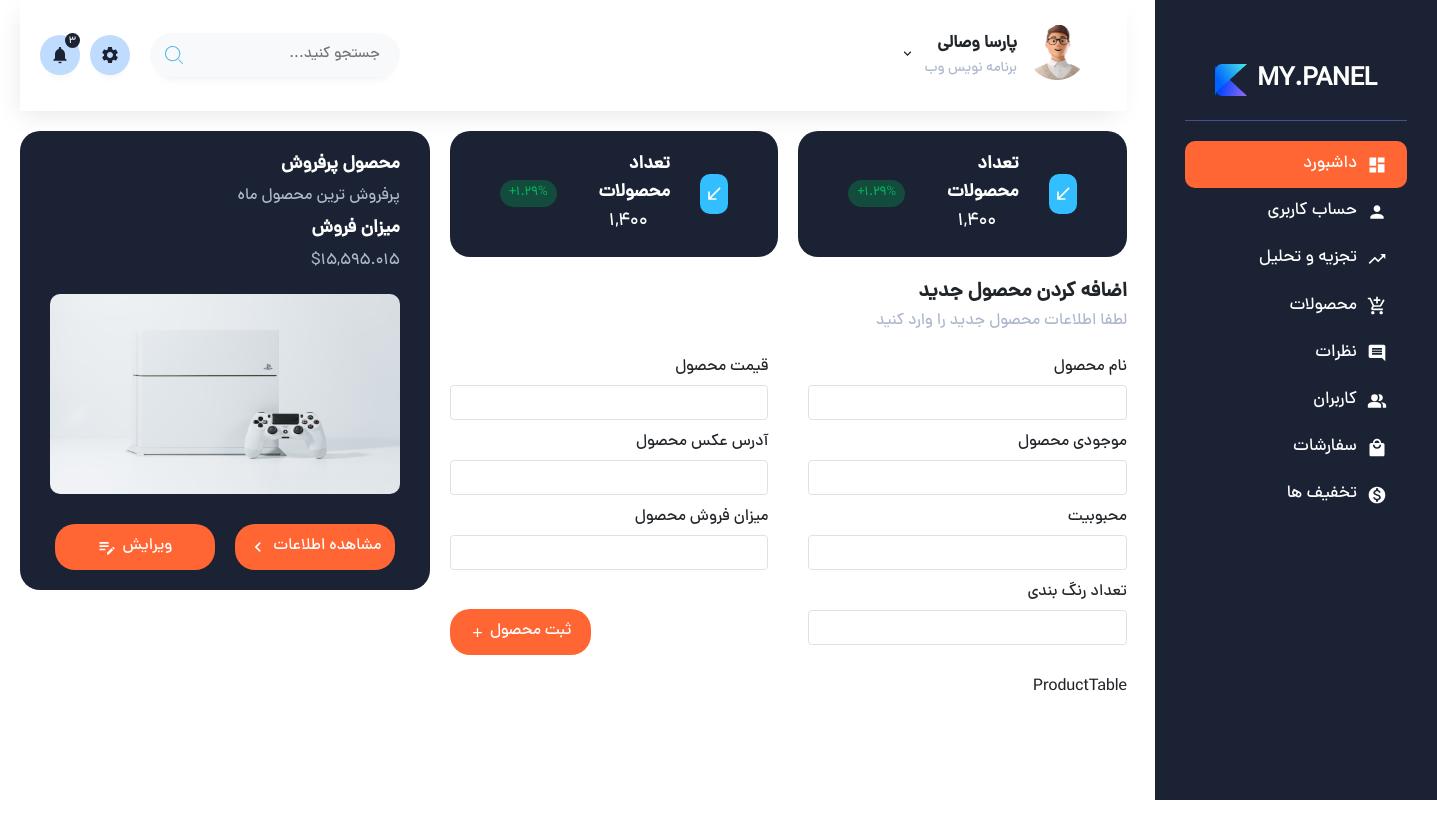
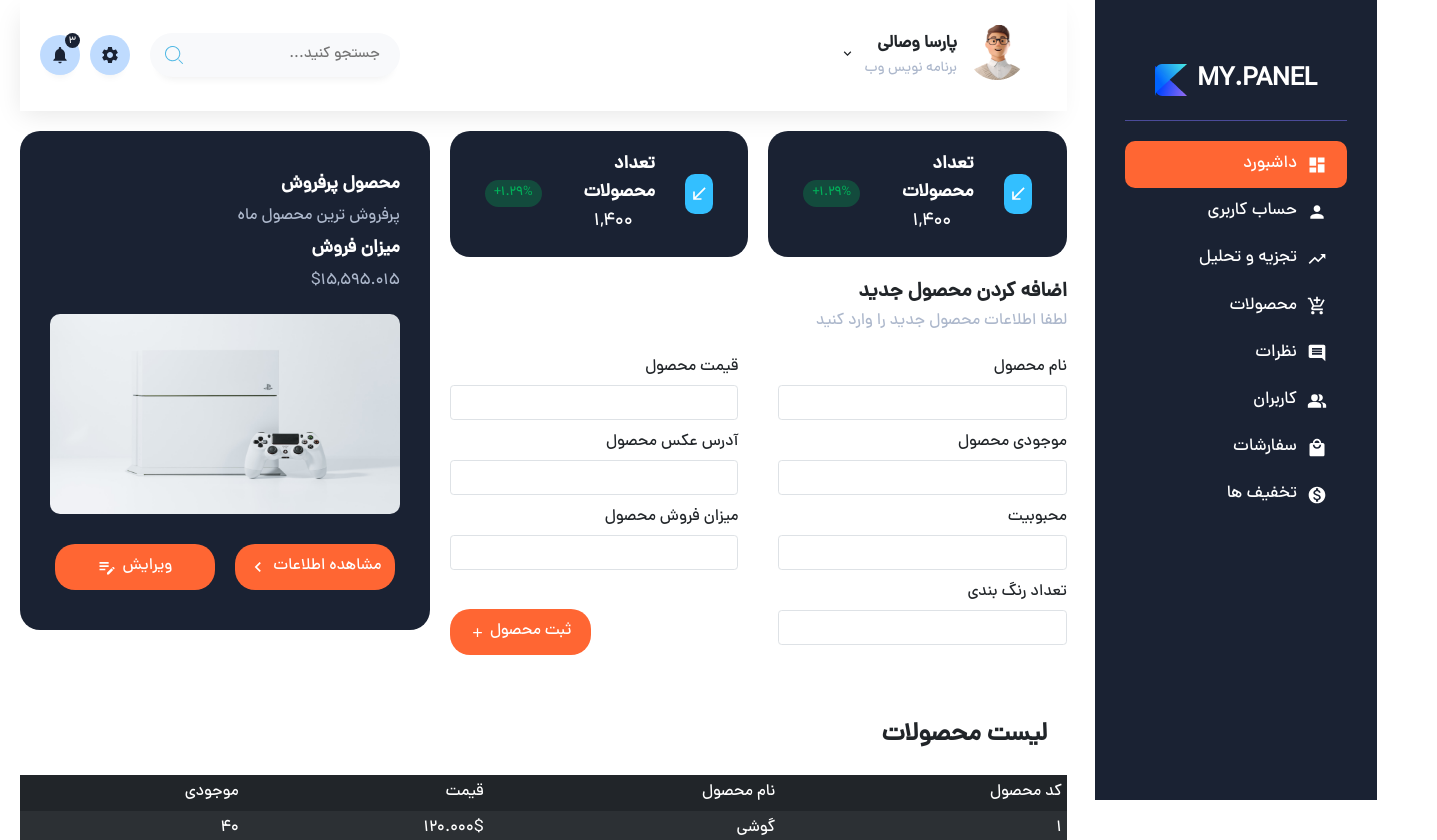
Before and after one commit to parsa-vesali/Cms, a React (Create React App) app: page /Products in a window 1280 px wide. Shown: the top 840 px of the page, 1437 px wide, since content can reach past the window. Before the commit the page ends 800 px from the top, so only its background shows below. Built offline with nearby package versions, Linux system fonts and the light colour scheme.

Commit message:
product section updated

```diff
--- a/src/Components/Layout/Products/ProductBox/ProductBox.css
+++ b/src/Components/Layout/Products/ProductBox/ProductBox.css
@@ -1,5 +1,5 @@
 .ProductBox{
-    padding: 2rem 5rem;
+    padding: 2rem 3.5rem;
     background-color: var(--dark-color);
     color: var(--white-color);
     display: flex;
--- a/src/Components/Layout/Products/ProductPopular/ProductPopular.css
+++ b/src/Components/Layout/Products/ProductPopular/ProductPopular.css
@@ -1,6 +1,6 @@
 .ProductPopular {
     margin: 2rem 0;
-    padding: 2rem 3rem;
+    padding: 4rem 3rem;
     background-color: var(--dark-color);
     color: var(--white-color);
     border-radius: 2rem;
--- a/src/Components/Layout/Products/ProductTable/ProductTable.css
+++ b/src/Components/Layout/Products/ProductTable/ProductTable.css
@@ -0,0 +1,8 @@
+.ProductTable{
+   margin-top: 4rem;
+}
+.ProductTable__ttile{
+    margin: 2rem;
+    font-size: 2.5rem;
+    font-weight: bold;
+}
--- a/src/Components/Layout/Products/ProductTable/ProductTable.jsx
+++ b/src/Components/Layout/Products/ProductTable/ProductTable.jsx
@@ -1,7 +1,28 @@
-import React from 'react'
-
+import React from "react";
+import Table from "react-bootstrap/Table";
+import "./ProductTable.css";
 export default function ProductTable() {
   return (
-    <div>ProductTable</div>
-  )
+    <div className="ProductTable">
+      <h1 className="ProductTable__ttile">لیست محصولات</h1>
+      <Table striped bordered hover variant="dark">
+        <thead>
+          <tr>
+            <th>کد محصول</th>
+            <th>نام محصول</th>
+            <th>قیمت</th>
+            <th>موجودی</th>
+          </tr>
+        </thead>
+        <tbody>
+          <tr>
+            <td>1</td>
+            <td>گوشی</td>
+            <td>120.000$</td>
+            <td>40</td>
+          </tr>
+        </tbody>
+      </Table>
+    </div>
+  );
 }
--- a/src/Components/Layout/Products/Products.jsx
+++ b/src/Components/Layout/Products/Products.jsx
@@ -7,6 +7,7 @@ import ErrorBox from "../../Common/ErrorBox/ErrorBox";
 import "./Products.css";
 export default function Products() {
   return (
+   <>
     <div className="Products">
       <div className="Products__right">
         <div className="ProductsBox__container">
@@ -14,12 +15,12 @@ export default function Products() {
           <ProductBox />
         </div>
         <AddNewProduct />
-        <ProductTable />
       </div>
-
       <div className="Products__left">
         <ProductPopular />
       </div>
     </div>
+    <ProductTable />
+   </>
   );
 }
```
